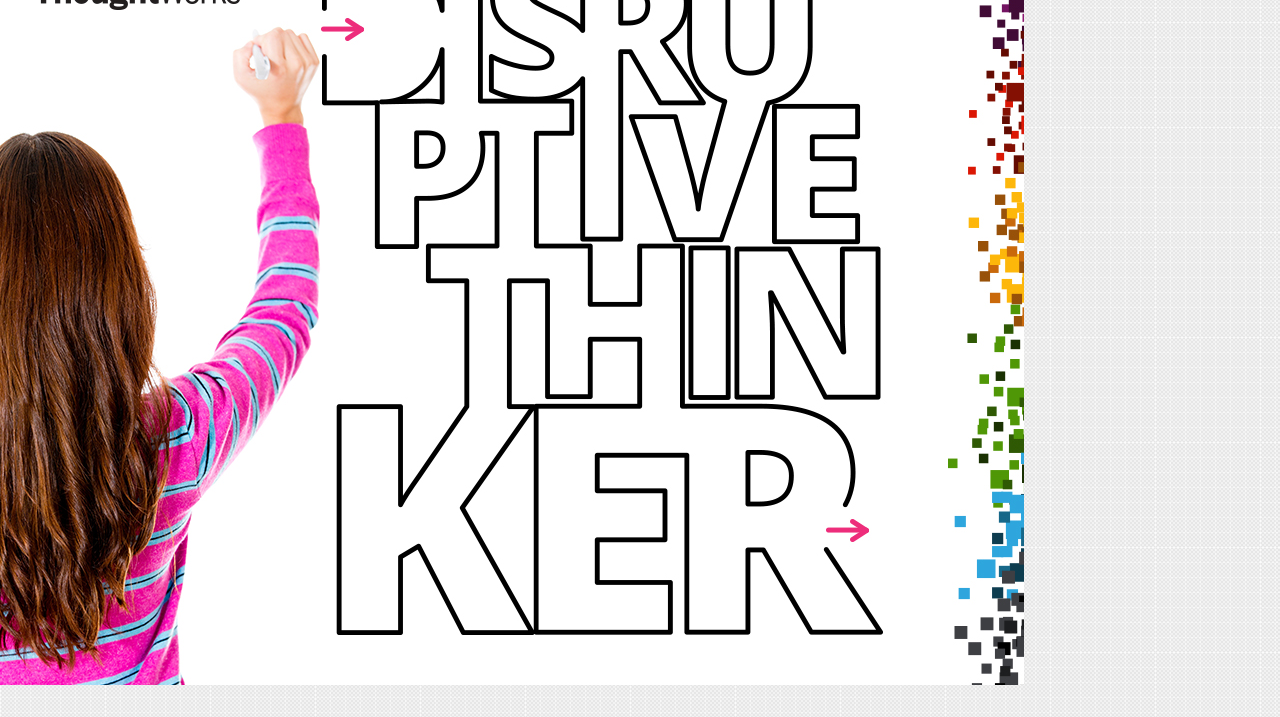
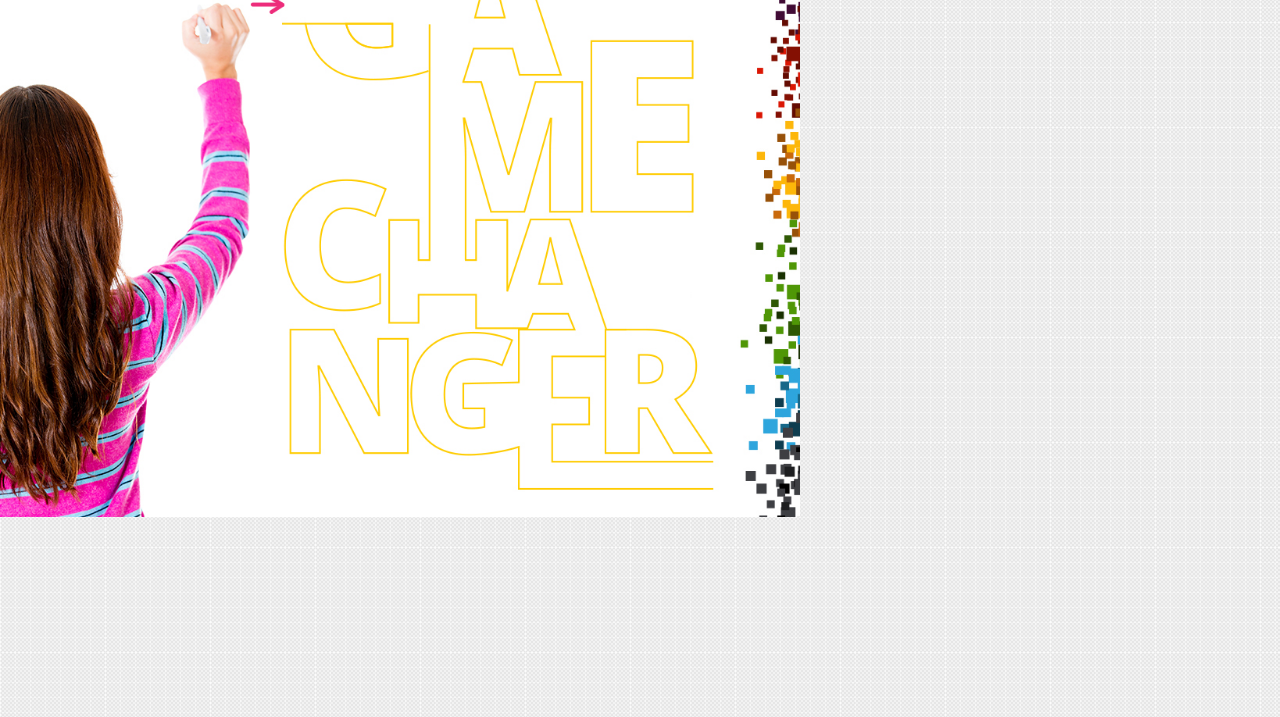
Before and after one commit to karthik-krishnan/collaborative_drawing, a website: page index.html in a window 1280 px wide. Shown: the part 83-800 px from the top of the page. Drawn offline with nearby package versions, Linux system fonts and the light colour scheme; no server answers.

Commit message:
just wanted to up

```diff
--- a/assets/js/script.js
+++ b/assets/js/script.js
@@ -8,7 +8,7 @@ $(function(){
 
 	// The URL of your web server (the port is set in app.js)
 	var url = 'http://10.4.32.4:8080';
-
+	var a;
 	var doc = $(document),
 		win = $(window),
 		canvas = $('#paper'),
@@ -25,15 +25,34 @@ $(function(){
 	var cursors = {};
 
 	var socket = io.connect(url);
+	window.onbeforeunload = function () {
+     socket.emit('reload', { my: 'data' });
+     };
 
+     socket.on('reload', function (data) {
+        window.location.reload(true);
+   });
+	/*
+	ctx.style.backgroundImage = "url(assets/img/Maze_TV.jpg)";
 	window.onbeforeunload = function () {
-    socket.emit('reload', { my: 'data' });
-    };
+	 //alert(imgurl);
+	 a = Math.round($.now()*Math.random()) % 2;
+	 if(a == 0)
+	 	canvas.style.backgroundImage = "url(assets/img/Maze_TV.jpg)";
+	 else
+	 	canvas.style.backgroundImage = "url(assets/img/Game-changer.jpg)";
+     socket.emit('reload', { my: a });
+     };
 
-    socket.on('reload', function (data) {
-       window.location.reload(true);
-  });
+     socket.on('reload', function (data) {
 
+      window.location.reload(true);
+      	 if(data.my == 0)
+	 	canvas.style.backgroundImage = "url(assets/img/Maze_ipad.jpg)";
+	 else
+	 	canvas.style.backgroundImage = "url(assets/img/Game-changer-2.jpg)";
+   });
+	 */
 	socket.on('moving', function (data) {
 
 		if(! (data.id in clients)){
--- a/index.html
+++ b/index.html
@@ -60,7 +60,7 @@
 	    	<!-- The mouse pointers will be created here -->
 		</div>
 
-		<canvas id="paper" width="1024" height="800" style="background:url(assets/img/Maze_TV.jpg);background-repeat:no-repeat; background-size: contain">
+		<canvas id="paper" width="800" height="600" style="background:url(assets/img/Game-changer.jpg);background-repeat:no-repeat; background-size: contain">
 			Your browser needs to support canvas for this to work!
 		</canvas>
 
```
Also changed, not shown: ipad.html (+1 -1 lines), assets/img/Game-changer-2.jpg (added).
